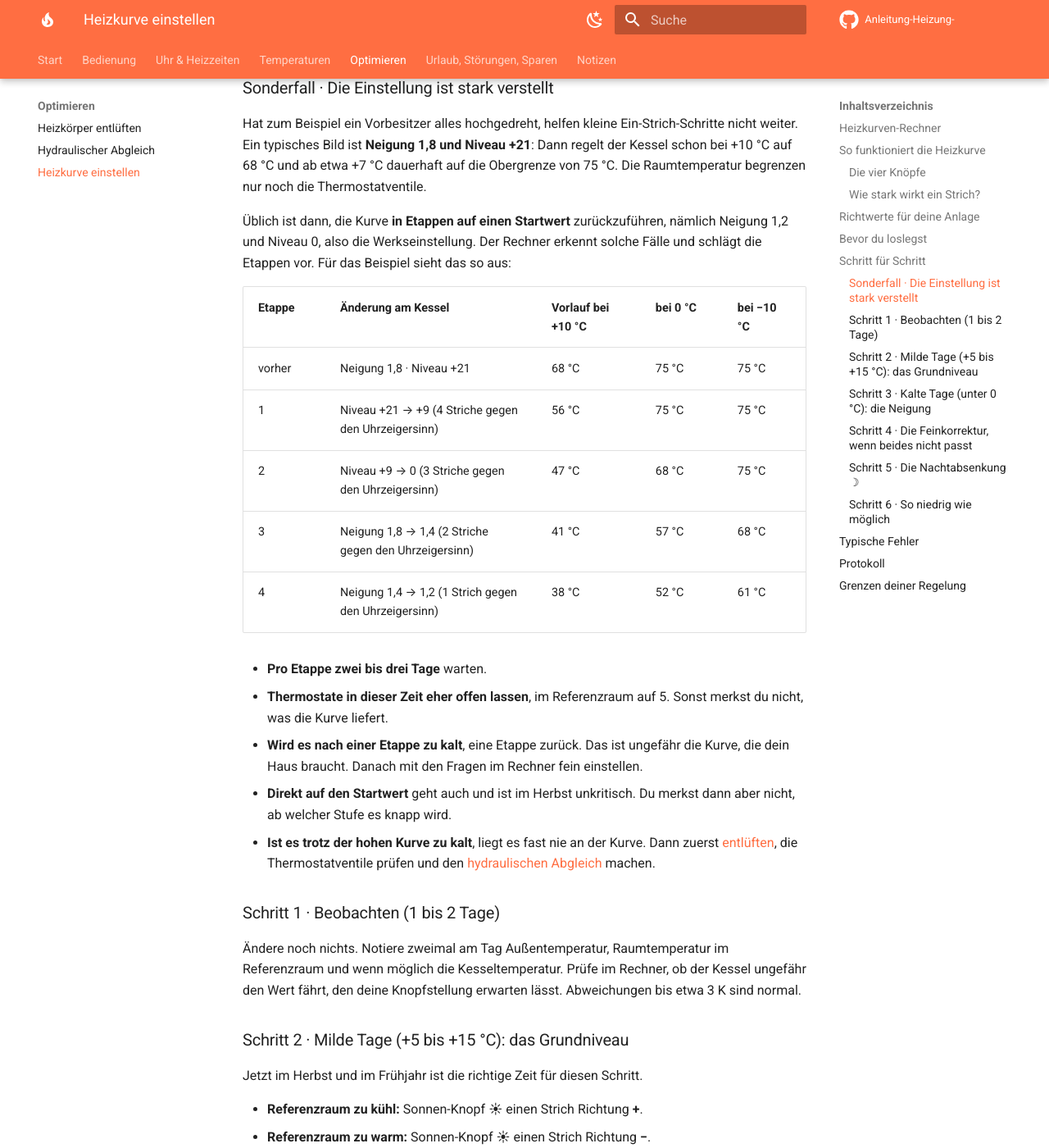
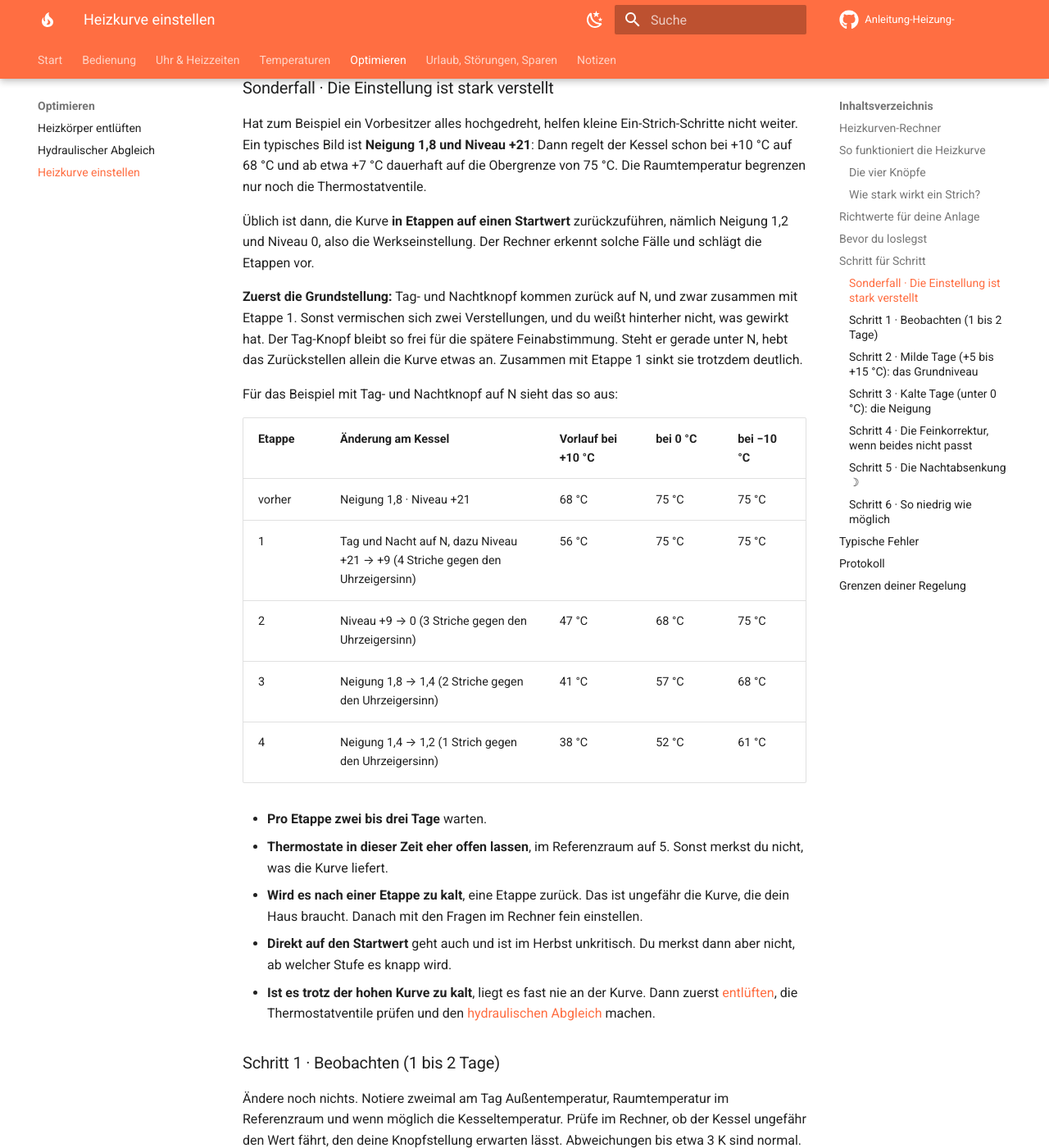
Before and after one commit to matzeknusper/Anleitung-Heizung-, an MkDocs documentation site: the page built from docs/heizkurve.md, in a window 1280 px wide and 1400 px high, scrolled down 7859 px. Shown: the whole window at 82% size. Built offline with MkDocs 1.6.1 and Material for MkDocs 9.7.7, drawn with Linux system fonts in a browser that asks for light colours; comment, search, counter and statistics services are not loaded.

Commit message:
Etappenplan: Tag- und Nachtknopf zuerst auf N (Grundstellung)
Der Plan stellt Tag- und Nachtknopf jetzt immer zuerst auf N, zusammen
mit Etappe 1, damit sich keine zwei Verstellungen vermischen und der
Tag-Knopf für die Feinabstimmung frei bleibt. Die Wirkung von Etappe 1
wird ab der tatsächlichen Stellung berechnet (Beispiel Tag -2, Neigung
1,8, Niveau +21: bei +10 °C 61 -> 56 °C). Anleitung entsprechend ergänzt.

Co-Authored-By: Claude Opus 5.5 <noreply@anthropic.com>
Claude-Session: https://claude.ai/code/session_01EqTYBU3fc4f6Ho8awwJZFY

```diff
--- a/docs/heizkurve.md
+++ b/docs/heizkurve.md
@@ -193,12 +193,20 @@ Raumtemperatur begrenzen nur noch die Thermostatventile.
 
 Üblich ist dann, die Kurve **in Etappen auf einen Startwert** zurückzuführen, nämlich
 Neigung 1,2 und Niveau 0, also die Werkseinstellung. Der Rechner erkennt solche Fälle und
-schlägt die Etappen vor. Für das Beispiel sieht das so aus:
+schlägt die Etappen vor.
+
+**Zuerst die Grundstellung:** Tag- und Nachtknopf kommen zurück auf N, und zwar zusammen
+mit Etappe 1. Sonst vermischen sich zwei Verstellungen, und du weißt hinterher nicht, was
+gewirkt hat. Der Tag-Knopf bleibt so frei für die spätere Feinabstimmung. Steht er gerade
+unter N, hebt das Zurückstellen allein die Kurve etwas an. Zusammen mit Etappe 1 sinkt sie
+trotzdem deutlich.
+
+Für das Beispiel mit Tag- und Nachtknopf auf N sieht das so aus:
 
 | Etappe | Änderung am Kessel | Vorlauf bei +10 °C | bei 0 °C | bei −10 °C |
 |--------|--------------------|--------------------|----------|------------|
 | vorher | Neigung 1,8 · Niveau +21 | 68 °C | 75 °C | 75 °C |
-| 1 | Niveau +21 → +9 (4 Striche gegen den Uhrzeigersinn) | 56 °C | 75 °C | 75 °C |
+| 1 | Tag und Nacht auf N, dazu Niveau +21 → +9 (4 Striche gegen den Uhrzeigersinn) | 56 °C | 75 °C | 75 °C |
 | 2 | Niveau +9 → 0 (3 Striche gegen den Uhrzeigersinn) | 47 °C | 68 °C | 75 °C |
 | 3 | Neigung 1,8 → 1,4 (2 Striche gegen den Uhrzeigersinn) | 41 °C | 57 °C | 68 °C |
 | 4 | Neigung 1,4 → 1,2 (1 Strich gegen den Uhrzeigersinn) | 38 °C | 52 °C | 61 °C |
--- a/docs/javascripts/heizkurve.js
+++ b/docs/javascripts/heizkurve.js
@@ -253,7 +253,7 @@
   }
 
   // Rückführungsplan: stark verstellte Kurven in Etappen auf einen Startwert bringen
-  var START = { neigung: 8, niveau: 4, sonne: 7 };   // Neigung 1,2 · Niveau 0 · Tag N = Werkseinstellung
+  var START = { neigung: 8, niveau: 4, sonne: 7, mond: 9 };   // Neigung 1,2 · Niveau 0 · Tag N · Nacht N = Werkseinstellung
   function copyPos(p) { return { sonne: p.sonne, mond: p.mond, neigung: p.neigung, niveau: p.niveau }; }
   function plan(s) {
     var d = derivedPos(s.pos), na = normAt();
@@ -262,6 +262,10 @@
     var low = !high && (vn < 45 || d.niveau <= -9 || d.neigung <= 0.6);
     if (!high && !low) return null;
     var pos = copyPos(s.pos), stages = [];
+    // Grundstellung: Tag- und Nachtknopf auf N, wird mit Etappe 1 zusammen übernommen
+    var prep = ["sonne", "mond"].filter(function (k) { return Math.abs(pos[k] - START[k]) > 0.01; })
+      .map(function (k) { return { k: k, from: pos[k], to: START[k] }; });
+    prep.forEach(function (c) { pos[c.k] = c.to; });
     function walk(k, maxStep) {
       var guard = 0;
       while (Math.abs(START[k] - pos[k]) > 0.01 && guard++ < 20) {
@@ -273,10 +277,11 @@
     }
     walk("niveau", 4);
     walk("neigung", 2);
-    if (high && d.sonne >= 3) walk("sonne", 2);
-    if (!stages.length) return null;
+    if (!stages.length && !prep.length) return null;
+    if (!stages.length) stages.push({ k: null, fromPos: copyPos(pos), toPos: copyPos(pos) });
+    if (prep.length) { stages[0].prep = prep; stages[0].fromPos = copyPos(s.pos); }
     stages.forEach(function (st) { st.before = derivedPos(st.fromPos); st.after = derivedPos(st.toPos); });
-    return { dir: high ? "down" : "up", stages: stages, cur: d, vm: vm, vn: vn, na: na,
+    return { dir: high ? "down" : "up", stages: stages, cur: d, vm: vm, vn: vn, na: na, prep: prep,
       capAt: crossAt(d.day, s.tmax), finalPos: pos };
   }
   function strokes(from, to) {
@@ -864,7 +869,7 @@
           var bu = el("button", { type: "button", class: "hk-btn" }, rowD, "Rückgängig");
           bu.addEventListener("click", undo);
         }
-        if (P && P.dir === "down") {
+        if (P && P.dir === "down" && P.stages[0].k) {
           var nx = P.stages[0];
           el("p", { class: "hk-rec__note" }, recOut, "Nächste Etappe in zwei bis drei Tagen, wenn es warm genug bleibt: " +
             KLABEL[nx.k] + " " + knobText(nx.k, nx.from) + " → " + knobText(nx.k, nx.to) + " (" + strokes(nx.from, nx.to) + ").");
@@ -956,21 +961,28 @@
           (P.capAt != null && P.capAt > -20 ? " und ab " + atText(P.capAt) + " außen dauerhaft auf die Obergrenze von " + num(s.tmax) + " °C" : ", bei −10 °C auf " + deg(vc)) +
           ". Für Heizkörper üblich sind etwa 38 °C bei +10 °C und 60 bis 65 °C bei −10 °C. So begrenzen nur noch die Thermostatventile die Raumtemperatur, und der Kessel verliert mehr Wärme als nötig."
         : "Mit Neigung " + num(d.neigung, 2) + " und Niveau " + signed(d.niveau) + " kommt bei −10 °C nur " + deg(vc) + " Vorlauf. Für Heizkörper ist das sehr wenig.");
-      el("p", {}, recOut, "Ziel ist der übliche Startwert für Heizkörper: Neigung 1,2 und Niveau 0" +
-        (P.stages.some(function (st) { return st.k === "sonne"; }) ? ", Tag-Knopf auf N" : "") +
-        ". Das ist die Werkseinstellung, im Diagramm die graue Linie. Von dort stellst du mit den Fragen fein ein.");
+      el("p", {}, recOut, "Ziel ist der übliche Startwert für Heizkörper: Neigung 1,2 und Niveau 0, Tag- und Nachtknopf auf N. " +
+        "Das ist die Werkseinstellung, im Diagramm die graue Linie. Von dort stellst du mit den Fragen fein ein.");
+      if (P.prep.length)
+        el("p", {}, recOut, "Zuerst kommen Tag- und Nachtknopf zurück auf N, gleichzeitig mit Etappe 1. Sonst vermischen sich zwei Verstellungen, " +
+          "und der Tag-Knopf bleibt frei für die spätere Feinabstimmung. Allein auf N gestellt würde er die zu hohe Kurve noch etwas anheben, zusammen mit Etappe 1 sinkt sie trotzdem.");
       var ol = el("ol", { class: "hk-rec__acts hk-rec__stages" }, recOut);
       P.stages.forEach(function (st, i) {
         var li = el("li", {}, ol);
-        var head = el("div", { class: "hk-rec__act" }, li);
-        el("span", { class: "hk-rec__stage" }, head, "Etappe " + (i + 1) + ": ");
-        el("span", { class: "hk-rec__sym", "aria-hidden": "true" }, head, KSYM[st.k]);
-        el("strong", {}, head, KLABEL[st.k] + " ");
-        el("span", { class: "hk-rec__from" }, head, knobText(st.k, st.from));
-        el("span", { "aria-hidden": "true" }, head, " → ");
-        el("strong", { class: "hk-rec__to" }, head, knobText(st.k, st.to));
+        function line(k, from, to, tag) {
+          var head = el("div", { class: "hk-rec__act" }, li);
+          el("span", { class: "hk-rec__stage" }, head, tag);
+          el("span", { class: "hk-rec__sym", "aria-hidden": "true" }, head, KSYM[k]);
+          el("strong", {}, head, KLABEL[k] + " ");
+          el("span", { class: "hk-rec__from" }, head, knobText(k, from));
+          el("span", { "aria-hidden": "true" }, head, " → ");
+          el("strong", { class: "hk-rec__to" }, head, knobText(k, to));
+          el("span", { class: "hk-rec__strokes" }, head, " · " + strokes(from, to));
+        }
+        (st.prep || []).forEach(function (c, j) { line(c.k, c.from, c.to, j === 0 ? "Etappe " + (i + 1) + ", Grundstellung: " : "und "); });
+        if (st.k) line(st.k, st.from, st.to, st.prep ? "dazu: " : "Etappe " + (i + 1) + ": ");
         function v(c, at) { var x = effCurve(s, c, at); return x == null ? "aus" : num(Math.round(x)); }
-        el("div", { class: "hk-rec__why" }, li, strokes(st.from, st.to) + ". Vorlauf bei +10 °C: " + v(st.before.day, 10) + " → " + v(st.after.day, 10) +
+        el("div", { class: "hk-rec__why" }, li, "Vorlauf bei +10 °C: " + v(st.before.day, 10) + " → " + v(st.after.day, 10) +
           " °C · bei 0 °C: " + v(st.before.day, 0) + " → " + v(st.after.day, 0) + " °C · bei −10 °C: " + v(st.before.day, -10) + " → " + v(st.after.day, -10) + " °C");
       });
       el("p", { class: "hk-rec__note" }, recOut,
--- a/docs/stylesheets/heizkurve.css
+++ b/docs/stylesheets/heizkurve.css
@@ -262,3 +262,4 @@ label.hk-legend__item { cursor: pointer; }
 .hk-rec__stage { color: var(--hk-ink-2); font-weight: 600; }
 .md-typeset ul.hk-rec__todo { margin: 6px 0 6px 0; padding: 0; list-style: none; }
 .md-typeset ul.hk-rec__todo li { margin: 0 0 4px; font-size: .74rem; }
+.hk-rec__strokes { color: var(--hk-ink-2); font-size: .64rem; }
```
